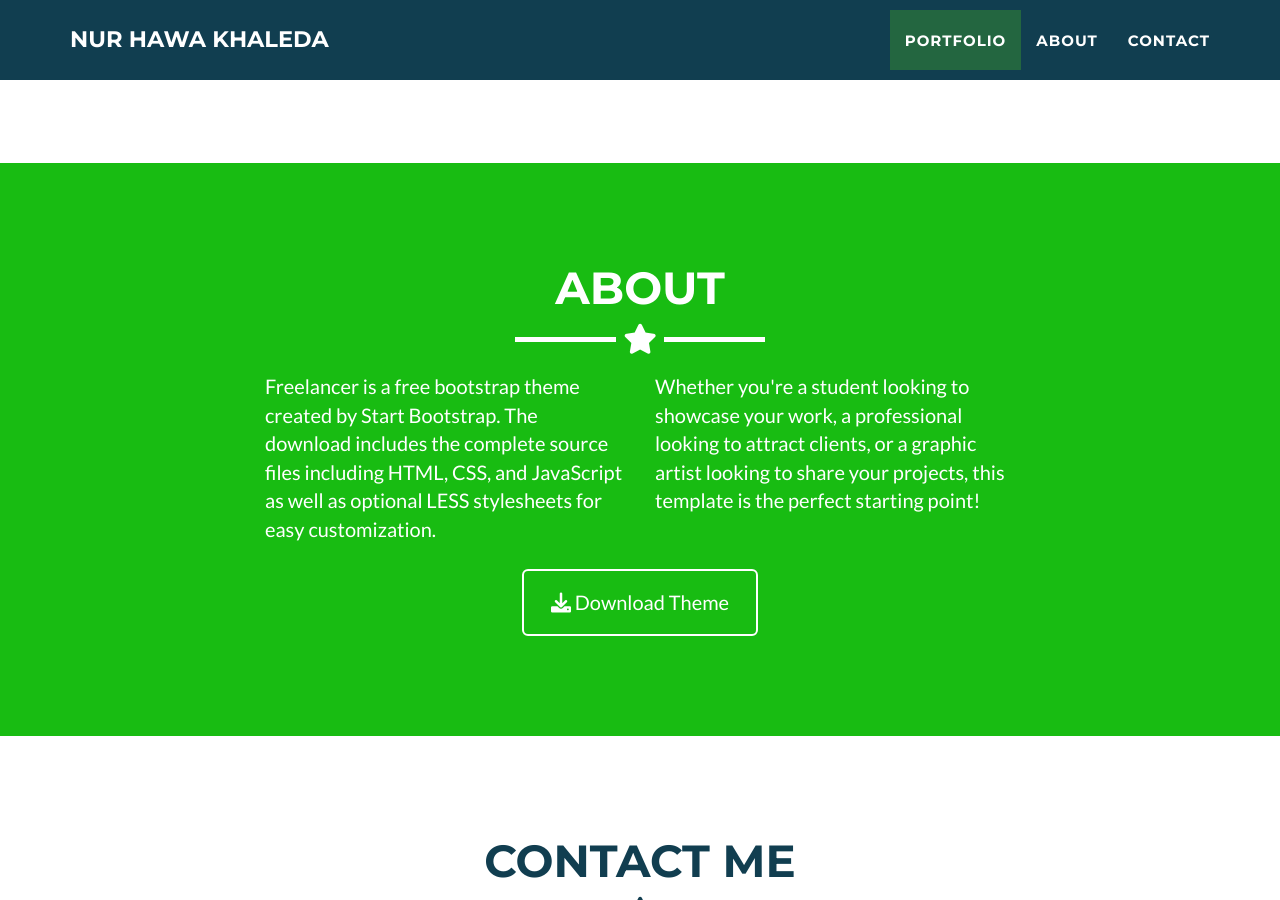
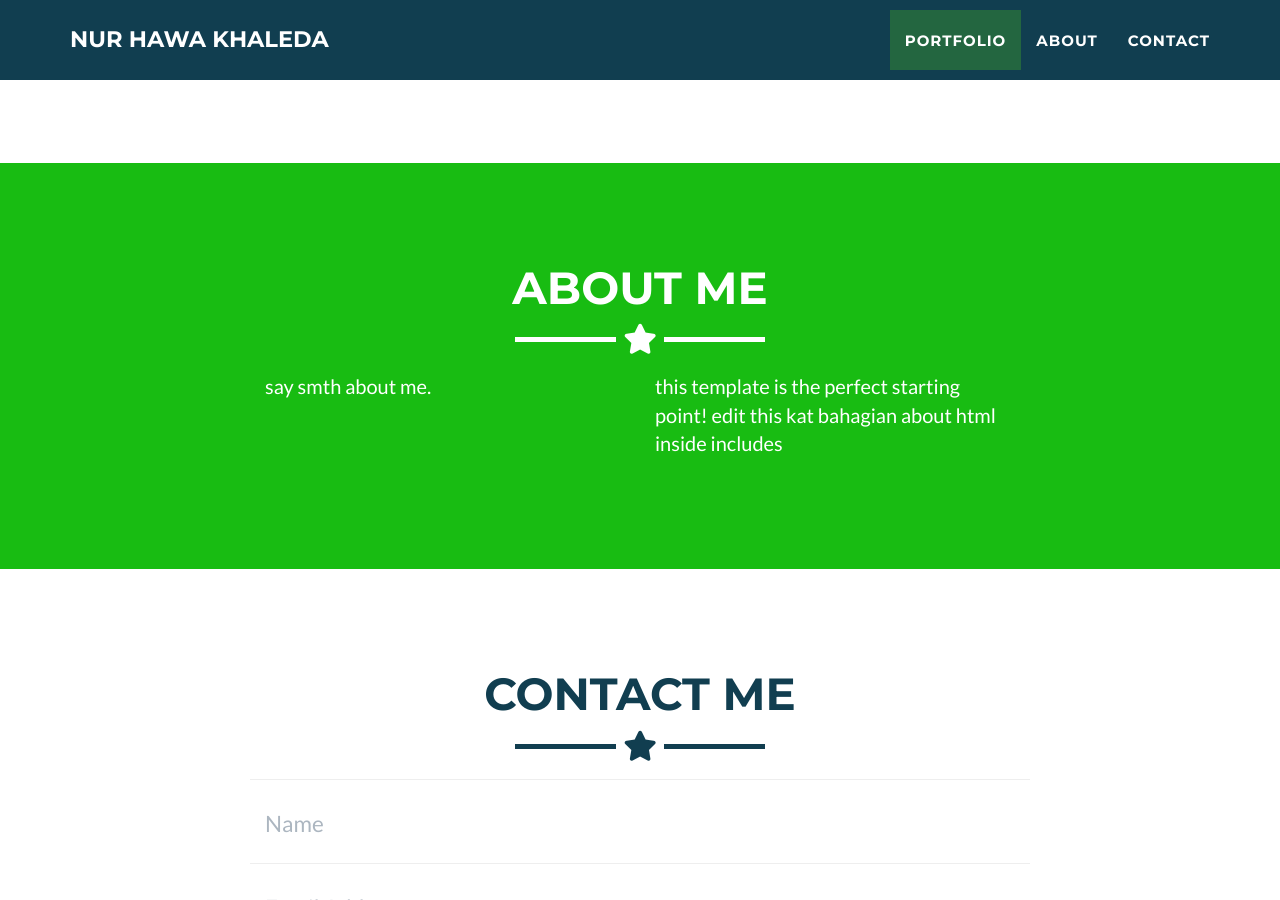
Before and after one commit to khldfrr/khldfrr.github.io, a Jekyll site: the page built from _posts/2014-07-18-project-1.markdown, in a window 1280 px wide and 900 px high, scrolled down 1509 px. Built offline with Jekyll 4.4.1, drawn with Linux system fonts in a browser that asks for light colours.

Commit message:
Change 'About' to 'About Me' and update content
Updated the 'About' section with personal information.

```diff
--- a/_includes/about.html
+++ b/_includes/about.html
@@ -3,23 +3,18 @@
   <div class="container">
     <div class="row">
       <div class="col-lg-12 text-center">
-        <h2>About</h2>
+        <h2>About Me</h2>
         <hr class="star-light">
       </div>
     </div>
     <div class="row">
       <div class="col-lg-4 col-lg-offset-2">
-        <p>Freelancer is a free bootstrap theme created by Start Bootstrap. The download includes the complete
-          source files including HTML, CSS, and JavaScript as well as optional LESS stylesheets for easy
-          customization.</p>
+        <p>say smth about me.</p>
       </div>
       <div class="col-lg-4">
-        <p>Whether you're a student looking to showcase your work, a professional looking to attract clients, or
-          a graphic artist looking to share your projects, this template is the perfect starting point! </p>
+        <p>this template is the perfect starting point! edit this kat bahagian about html inside includes </p>
       </div>
       <div class="col-lg-8 col-lg-offset-2 text-center">
-        <a href="https://github.com/jeromelachaud/freelancer-theme" class="btn btn-lg btn-outline">
-          <i class="fa fa-download"></i> Download Theme
         </a>
       </div>
     </div>
```
